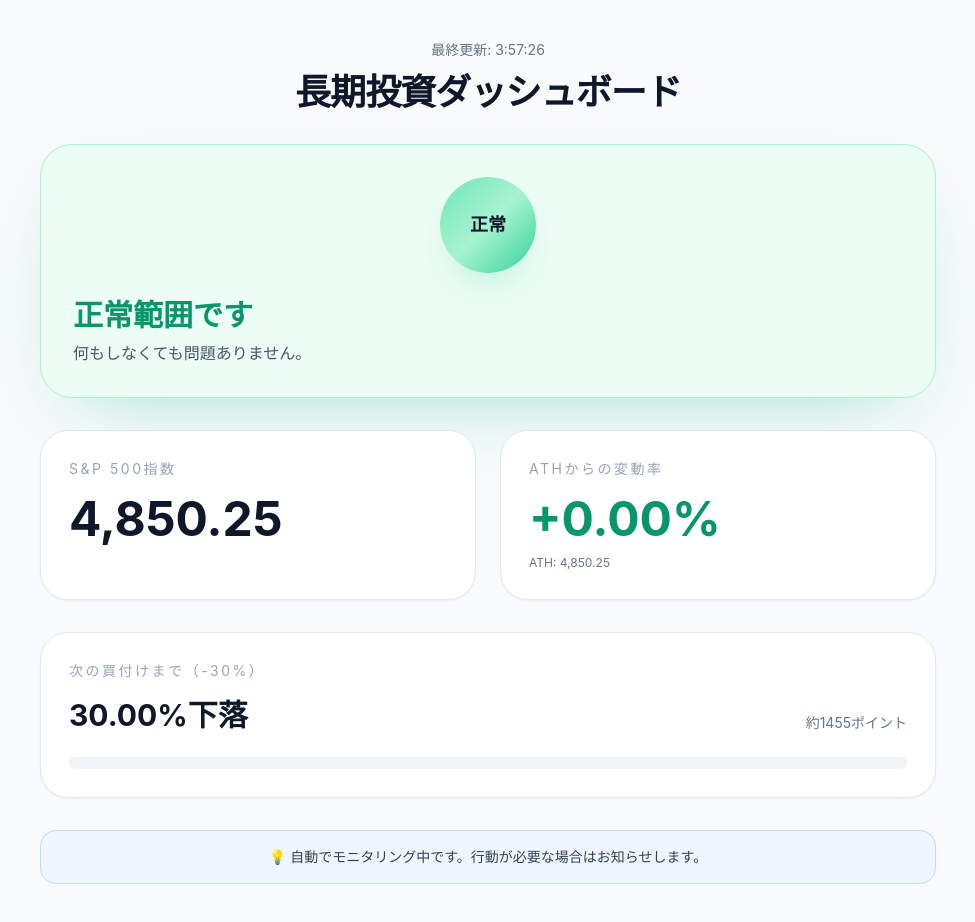
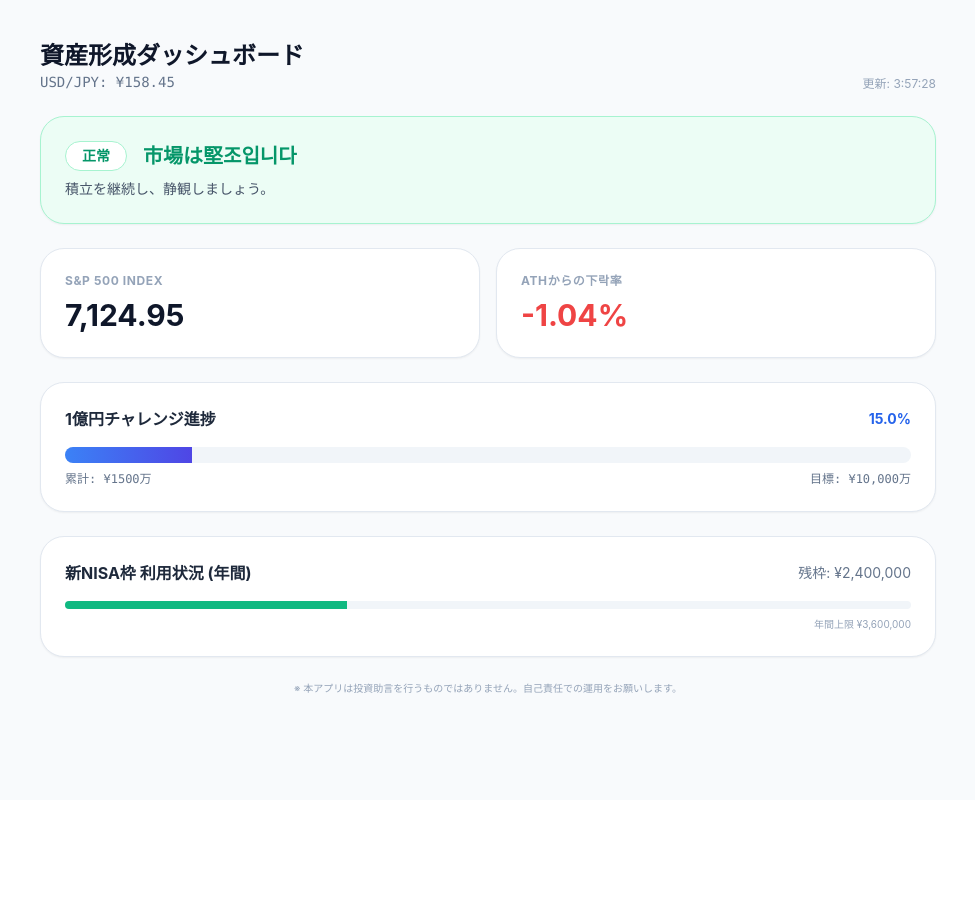
Before and after one commit to MIYU8305/InvestApp, a Next.js app: page / in a window 1280 px wide. Shown: the whole page, without its empty margins (152-1127 px from the left). After the commit the page ends 800 px from the top, so only its background shows below. Built offline with nearby package versions, Linux system fonts and the light colour scheme.

Commit message:
Fix: 대시보드 디자인 및 레이아웃 수정

```diff
--- a/app/page.tsx
+++ b/app/page.tsx
@@ -4,126 +4,142 @@ import React, { useState, useEffect } from "react";
 
 export default function InvestmentDashboard() {
   const [data, setData] = useState({
-    currentSP500: 4850.25,
-    athSP500: 4850.25,
+    currentSP500: 7120.50, // 2026년 가상 현재가
+    athSP500: 7200.00,    // 전고점
+    jpyUsd: 158.45,       // 현재 환율
+    totalInvestedJPY: 15000000, // 누적 투자액 (예시: 1500만엔)
+    targetAmountJPY: 100000000, // 목표: 1억엔
+    annualNisaUsed: 1200000,    // 올해 NISA 사용액
     lastUpdate: new Date(),
   });
 
+  // 계산 로직
   const dropRate = ((data.currentSP500 - data.athSP500) / data.athSP500) * 100;
-  const nextThreshold = dropRate > -30 ? -30 : -40;
-  const remainingDrop = nextThreshold - dropRate;
-  const remainingPoints = (data.athSP500 * remainingDrop) / 100;
-  const progressPercent = Math.min(100, Math.max(0, (Math.abs(dropRate) / Math.abs(nextThreshold)) * 100));
+  const progressToGoal = (data.totalInvestedJPY / data.targetAmountJPY) * 100;
+  const nisaLimit = 3600000; // 신NISA 연간 한도
+  const nisaProgress = (data.annualNisaUsed / nisaLimit) * 100;
 
   const getStatus = () => {
-    if (dropRate > -30) {
+    if (dropRate > -5) {
       return {
-        icon: "正常",
+        label: "正常",
         color: "text-emerald-600",
         bg: "bg-emerald-50",
         border: "border-emerald-200",
-        message: "正常範囲です",
-        detail: "何もしなくても問題ありません。",
+        message: "市場は堅조입니다",
+        detail: "積立を継続し、静観しましょう。",
       };
-    } else if (dropRate >= -40 && dropRate <= -30) {
+    } else if (dropRate > -15) {
       return {
-        icon: "注意",
+        label: "調整",
         color: "text-amber-600",
         bg: "bg-amber-50",
         border: "border-amber-200",
-        message: "第1次買付けゾーンです",
-        detail: "現在の価格は目標に近いです。",
+        message: "押し目買いの検討",
+        detail: "少しずつ追加購入を検討해도 좋습니다.",
       };
     } else {
       return {
-        icon: "購入完了",
+        label: "絶好機",
         color: "text-red-600",
         bg: "bg-red-50",
         border: "border-red-200",
-        message: "第2次買付けゾーンです",
-        detail: "追加購入計画を確認してください。",
+        message: "積極的買付けゾーン",
+        detail: "キャッシュポジションを確認してください。",
       };
     }
   };
 
   const status = getStatus();
 
+  // 실시간 시뮬레이션 (실제 구현시 API 연동 권장)
   useEffect(() => {
     const interval = setInterval(() => {
       setData((prev) => {
-        const change = (Math.random() - 0.5) * 100;
-        const newValue = Math.max(
-          2900,
-          Math.min(4850.25, prev.currentSP500 + change)
-        );
+        const change = (Math.random() - 0.5) * 15;
         return {
           ...prev,
-          currentSP500: parseFloat(newValue.toFixed(2)),
+          currentSP500: parseFloat((prev.currentSP500 + change).toFixed(2)),
           lastUpdate: new Date(),
         };
       });
-    }, 3000);
+    }, 5000);
     return () => clearInterval(interval);
   }, []);
 
   return (
-    <div className="min-h-screen bg-slate-50 py-10 px-4 sm:px-6 lg:px-8">
-      <div className="mx-auto max-w-4xl space-y-8">
-        <header className="text-center">
-          <p className="text-sm text-slate-500">最終更新: {data.lastUpdate.toLocaleTimeString("ja-JP")}</p>
-          <h1 className="mt-3 text-3xl sm:text-4xl font-semibold text-slate-900 tracking-tight">
-            長期投資ダッシュボード
-          </h1>
+    <div className="min-h-screen bg-slate-50 py-10 px-4">
+      <div className="mx-auto max-w-4xl space-y-6">
+        {/* 헤더 */}
+        <header className="flex justify-between items-end">
+          <div>
+            <h1 className="text-2xl font-bold text-slate-900">資産形成ダッシュボード</h1>
+            <p className="text-sm text-slate-500 font-mono">USD/JPY: ¥{data.jpyUsd}</p>
+          </div>
+          <p className="text-xs text-slate-400">更新: {data.lastUpdate.toLocaleTimeString("ja-JP")}</p>
         </header>
 
-        <section className={`rounded-[2rem] border ${status.border} ${status.bg} p-8 shadow-[0_30px_80px_-40px_rgba(16,185,129,0.45)]`}>
-          <div className="mx-auto mb-6 flex h-24 w-24 items-center justify-center rounded-full bg-gradient-to-br from-emerald-300 via-emerald-200 to-emerald-400 shadow-[0_20px_40px_-20px_rgba(16,185,129,0.35)]">
-            <span className="text-lg font-semibold text-slate-900">{status.icon}</span>
+        {/* 메인 상태 알림 */}
+        <section className={`rounded-3xl border ${status.border} ${status.bg} p-6 shadow-sm transition-all`}>
+          <div className="flex items-center gap-4">
+            <div className={`px-4 py-1 rounded-full text-sm font-bold bg-white border ${status.border} ${status.color}`}>
+              {status.label}
+            </div>
+            <h2 className={`text-xl font-bold ${status.color}`}>{status.message}</h2>
           </div>
-          <h2 className={`text-2xl sm:text-3xl font-bold ${status.color} mb-2`}>{status.message}</h2>
-          <p className="text-base text-slate-600">{status.detail}</p>
+          <p className="mt-2 text-slate-600 text-sm">{status.detail}</p>
         </section>
 
-        <div className="grid gap-6 lg:grid-cols-2">
-          <article className="rounded-[1.75rem] border border-slate-200 bg-white p-7 shadow-sm">
-            <p className="text-sm uppercase tracking-[0.18em] text-slate-400">S&P 500指数</p>
-            <p className="mt-4 text-4xl sm:text-5xl font-bold text-slate-900">
-              {data.currentSP500.toLocaleString("en-US", {
-                minimumFractionDigits: 2,
-                maximumFractionDigits: 2,
-              })}
+        {/* 지수 및 변동률 */}
+        <div className="grid gap-4 md:grid-cols-2">
+          <div className="bg-white p-6 rounded-3xl border border-slate-200 shadow-sm">
+            <p className="text-xs font-bold text-slate-400 uppercase tracking-wider">S&P 500 Index</p>
+            <p className="text-3xl font-bold text-slate-900 mt-2">{data.currentSP500.toLocaleString()}</p>
+          </div>
+          <div className="bg-white p-6 rounded-3xl border border-slate-200 shadow-sm">
+            <p className="text-xs font-bold text-slate-400 uppercase tracking-wider">ATHからの下락率</p>
+            <p className={`text-3xl font-bold mt-2 ${dropRate >= 0 ? "text-emerald-500" : "text-red-500"}`}>
+              {dropRate.toFixed(2)}%
             </p>
-          </article>
-
-          <article className="rounded-[1.75rem] border border-slate-200 bg-white p-7 shadow-sm">
-            <p className="text-sm uppercase tracking-[0.18em] text-slate-400">ATHからの変動率</p>
-            <p className={`mt-4 text-4xl sm:text-5xl font-bold ${dropRate >= 0 ? "text-emerald-600" : "text-red-600"}`}>
-              {dropRate >= 0 ? "+" : ""}{dropRate.toFixed(2)}%
-            </p>
-            <p className="mt-3 text-xs text-slate-500">ATH: {data.athSP500.toLocaleString("en-US")}</p>
-          </article>
+          </div>
         </div>
 
-        <section className="rounded-[1.75rem] border border-slate-200 bg-white p-7 shadow-sm">
-          <div className="flex flex-col gap-3 sm:flex-row sm:items-end sm:justify-between">
-            <div>
-              <p className="text-sm uppercase tracking-[0.18em] text-slate-400">次の買付けまで（-30%）</p>
-              <p className="mt-4 text-3xl font-bold text-slate-900">{Math.abs(remainingDrop).toFixed(2)}%下落</p>
-            </div>
-            <p className="text-sm text-slate-500">約{Math.abs(remainingPoints).toFixed(0)}ポイント</p>
+        {/* 목표 달성률 (1억엔 프로젝트) */}
+        <section className="bg-white p-6 rounded-3xl border border-slate-200 shadow-sm">
+          <div className="flex justify-between items-center mb-4">
+            <h3 className="font-bold text-slate-800">1億円チャレンジ進捗</h3>
+            <span className="text-sm font-bold text-blue-600">{progressToGoal.toFixed(1)}%</span>
           </div>
-
-          <div className="mt-6 rounded-full bg-slate-100 h-3 overflow-hidden">
+          <div className="h-4 bg-slate-100 rounded-full overflow-hidden">
             <div
-              className="h-full rounded-full bg-gradient-to-r from-emerald-400 to-emerald-500 transition-all duration-500"
-              style={{ width: `${progressPercent}%` }}
+              className="h-full bg-gradient-to-r from-blue-500 to-indigo-600 transition-all duration-1000"
+              style={{ width: `${progressToGoal}%` }}
             />
+          </div>
+          <div className="flex justify-between mt-2 text-xs text-slate-500 font-mono">
+            <span>累計: ¥{(data.totalInvestedJPY / 10000).toFixed(0)}万</span>
+            <span>目標: ¥10,000万</span>
           </div>
         </section>
 
-        <div className="rounded-2xl border border-blue-200 bg-blue-50 px-5 py-4 text-center text-sm text-slate-700">
-          💡 自動でモニタリング中です。行動が必要な場合はお知らせします。
-        </div>
+        {/* NISA 한도 트래커 */}
+        <section className="bg-white p-6 rounded-3xl border border-slate-200 shadow-sm">
+          <div className="flex justify-between items-center mb-4">
+            <h3 className="font-bold text-slate-800">新NISA枠 利用状況 (年間)</h3>
+            <span className="text-sm text-slate-500">残枠: ¥{(nisaLimit - data.annualNisaUsed).toLocaleString()}</span>
+          </div>
+          <div className="h-2 bg-slate-100 rounded-full overflow-hidden">
+            <div
+              className="h-full bg-emerald-500"
+              style={{ width: `${nisaProgress}%` }}
+            />
+          </div>
+          <p className="mt-2 text-[10px] text-slate-400 text-right">年間上限 ¥3,600,000</p>
+        </section>
+
+        <footer className="text-center text-[10px] text-slate-400">
+          ※ 本アプリは投資助言を行うものではありません。自己責任での運用をお願いします。
+        </footer>
       </div>
     </div>
   );
```
